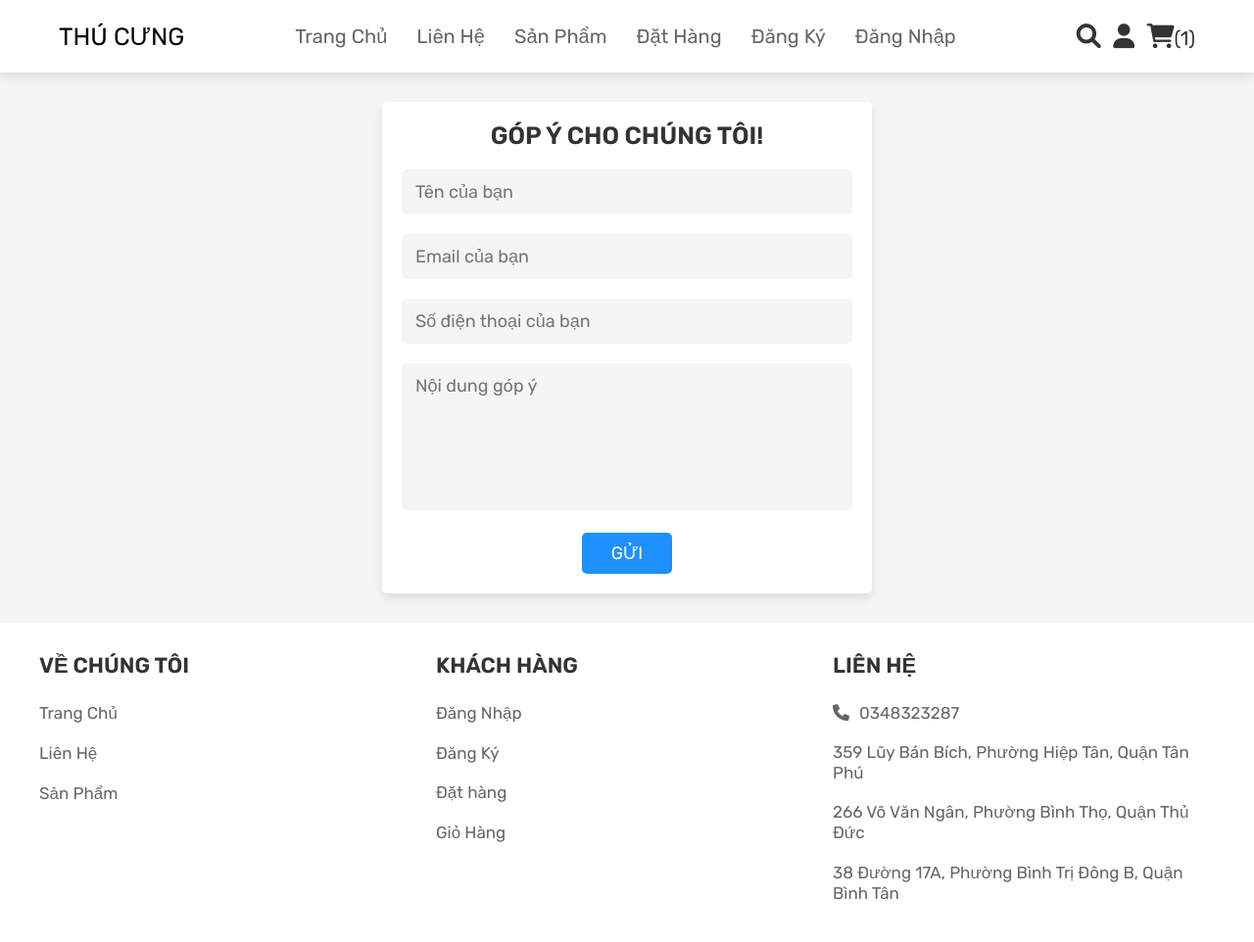
After one commit to levanlinhh/Pets, a PHP site: page /contact.php in a window 1280 px wide. The commit adds this page. Shown: the whole page at 98% size. Run offline with PHP 8.4, Linux system fonts and the light colour scheme; the visitor is signed in with stand-in values (Sample User, id 1); tables that the repository leaves empty or names only in its code hold one stand-in row (values such as "Sample post").

Commit message:
Hoàn thành tiếp theo là trang liên hệ home

```diff
--- /dev/null
+++ b/contact.php
@@ -0,0 +1,78 @@
+<?php
+
+@include 'config.php';
+
+session_start();
+
+$user_id = $_SESSION['user_id'];
+
+if(!isset($user_id)){
+   header('location:login.php');
+};
+
+if(isset($_POST['send'])){
+
+    $name = mysqli_real_escape_string($conn, $_POST['name']);
+    $email = mysqli_real_escape_string($conn, $_POST['email']);
+    $number = mysqli_real_escape_string($conn, $_POST['number']);
+    $msg = mysqli_real_escape_string($conn, $_POST['message']);
+
+    $select_message = mysqli_query($conn, "SELECT * FROM `message` WHERE name = '$name' AND email = '$email' AND number = '$number' AND message = '$msg'") or die('query failed');
+
+    if(mysqli_num_rows($select_message) > 0){
+        $message[] = 'message sent already!';
+    }else{
+        mysqli_query($conn, "INSERT INTO `message`(user_id, name, email, number, message) VALUES('$user_id', '$name', '$email', '$number', '$msg')") or die('query failed');
+        $message[] = 'message sent successfully!';
+    }
+
+}
+
+?>
+
+<!DOCTYPE html>
+<html lang="en">
+
+<head>
+    <meta charset="UTF-8">
+    <meta http-equiv="X-UA-Compatible" content="IE=edge">
+    <meta name="viewport" content="width=device-width, initial-scale=1.0">
+    <title>contact</title>
+
+    <!-- font awesome cdn link  -->
+    <link rel="stylesheet" href="https://cdnjs.cloudflare.com/ajax/libs/font-awesome/6.0.0/css/all.min.css">
+
+    <!-- custom admin css file link  -->
+    <link rel="stylesheet" href="./css//app.css">
+
+</head>
+
+<body>
+
+    <?php @include 'header.php'; ?>
+
+    <section class="contact">
+
+        <form action="" method="POST">
+            <h3>Góp Ý Cho Chúng Tôi!</h3>
+            <input type="text" name="name" placeholder="Tên của bạn" class="box" required>
+            <input type="email" name="email" placeholder="Email của bạn" class="box" required>
+            <input type="number" name="number" placeholder="Số điện thoại của bạn" class="box" required>
+            <textarea name="message" class="box" placeholder="Nội dung góp ý" required cols="30" rows="10"></textarea>
+            <input type="submit" value="Gửi" name="send" class="btn">
+        </form>
+
+    </section>
+
+
+
+
+
+
+    <?php @include 'footer.php'; ?>
+
+    <script src="js/script.js"></script>
+
+</body>
+
+</html>
--- a/css/style.css
+++ b/css/app.css
@@ -174,6 +174,8 @@ section {
 }
 
 .title {
+  background: #ffa500;
+  border-radius: 5px;
   text-align: center;
   margin-bottom: 2rem;
   color: var(--black);
@@ -355,7 +357,7 @@ section {
 
 .home {
   min-height: 60vh;
-  background: url(../images/home-bg.png) no-repeat;
+  background-image: url("../images//home.png");
   background-size: cover;
   background-position: center;
   display: flex;
@@ -393,7 +395,6 @@ section {
 
 .products .box-container .box {
   background-color: var(--white);
-  border: var(--border);
   box-shadow: var(--box-shadow);
   border-radius: 0.5rem;
   padding: 2rem;
@@ -633,7 +634,6 @@ section {
   background-color: var(--white);
   border-radius: 0.5rem;
   box-shadow: var(--box-shadow);
-  border: var(--border);
   text-align: center;
   padding: 2rem;
   margin: 0 auto;
@@ -649,7 +649,6 @@ section {
 .contact form .box {
   width: 100%;
   border-radius: 0.5rem;
-  border: var(--border);
   margin: 1rem 0;
   padding: 1.2rem 1.4rem;
   font-size: 1.8rem;
--- /dev/null
+++ b/footer.php
@@ -0,0 +1,29 @@
+<section class="footer">
+
+    <div class="box-container">
+
+        <div class="box">
+            <h3>VỀ CHÚNG TÔI</h3>
+            <a href="home.php">Trang Chủ</a>
+            <a href="contact.php">Liên Hệ</a>
+            <a href="shop.php">Sản Phẩm</a>
+        </div>
+
+        <div class="box">
+            <h3>KHÁCH HÀNG</h3>
+            <a href="login.php">Đăng Nhập</a>
+            <a href="register.php">Đăng Ký</a>
+            <a href="orders.php">Đặt hàng</a>
+            <a href="cart.php">Giỏ Hàng</a>
+        </div>
+
+        <div class="box">
+            <h3>LIÊN HỆ</h3>
+            <p> <i class="fas fa-phone"></i>0348323287</p>
+            <p> 359 Lũy Bán Bích, Phường Hiệp Tân, Quận Tân Phú</p>
+            <p>266 Võ Văn Ngân, Phường Bình Thọ, Quận Thủ Đức </p>
+            <p>38 Đường 17A, Phường Bình Trị Đông B, Quận Bình Tân</p>
+        </div>
+
+    </div>
+</section>
--- /dev/null
+++ b/header.php
@@ -0,0 +1,52 @@
+<?php
+if(isset($message)){
+   foreach($message as $message){
+      echo '
+      <div class="message">
+         <span>'.$message.'</span>
+         <i class="fas fa-times" onclick="this.parentElement.remove();"></i>
+      </div>
+      ';
+   }
+}
+?>
+
+<header class="header">
+
+    <div class="flex">
+
+        <a href="home.php" class="logo">THÚ CƯNG</a>
+
+        <nav class="navbar">
+            <ul>
+                <li><a href="home.php">Trang Chủ</a></li>
+                <li><a href="contact.php">Liên Hệ</a>
+                </li>
+                <li><a href="shop.php">Sản Phẩm</a></li>
+                <li><a href="orders.php">Đặt Hàng</a></li>
+                <li><a href="login.php">Đăng Ký</a></li>
+                <li><a href="register.php">Đăng Nhập</a></li>
+            </ul>
+        </nav>
+
+        <div class="icons">
+            <div id="menu-btn" class="fas fa-bars"></div>
+            <a href="search_page.php" class="fas fa-search"></a>
+            <div id="user-btn" class="fas fa-user"></div>
+
+            <?php
+                $select_cart_count = mysqli_query($conn, "SELECT * FROM `cart` WHERE user_id = '$user_id'") or die('query failed');
+                $cart_num_rows = mysqli_num_rows($select_cart_count);
+            ?>
+            <a href="cart.php"><i class="fas fa-shopping-cart"></i><span>(<?php echo $cart_num_rows; ?>)</span></a>
+        </div>
+
+        <div class="account-box">
+            <p>Xin chào: <span><?php echo $_SESSION['user_name']; ?></span></p>
+            <p>Email: <span><?php echo $_SESSION['user_email']; ?></span></p>
+            <a href="logout.php" class="delete-btn">Đăng xuất<table></table></a>
+        </div>
+
+    </div>
+
+</header>
--- a/login.php
+++ b/login.php
@@ -23,7 +23,7 @@ if(isset($_POST['submit'])){
          $_SESSION['admin_name'] = $row['name'];
          $_SESSION['admin_email'] = $row['email'];
          $_SESSION['admin_id'] = $row['id'];
-         header('location:admin_page.php');
+         header('location:admin_home.php');
 
       }elseif($row['user_type'] == 'user'){
 
```
Also changed, not shown: admin_home.php (added, +35 -0 lines), home.php (+162 -2 lines), images/home-bg.png (added), images/home.png (added).
